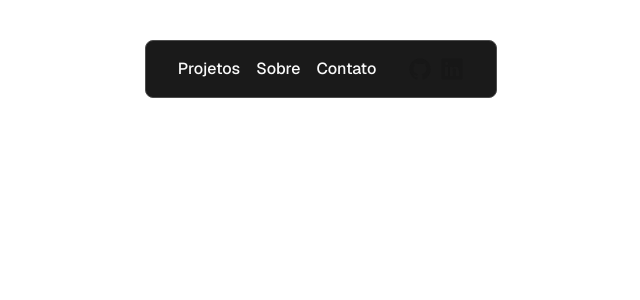
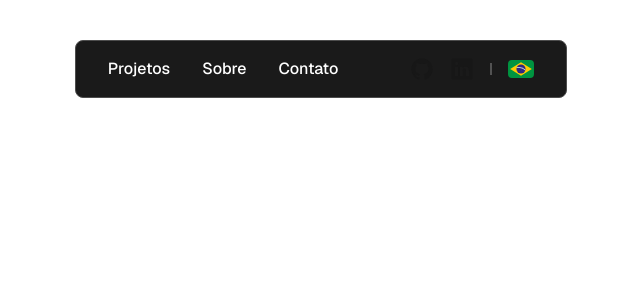
Before and after one commit to guilhermedkdk/portfolio, a Next.js app: page / in a window 1280 px wide. Shown: the top 300 px of the page, without its empty margins (319-959 px from the left). Built offline with nearby package versions, Linux system fonts and the light colour scheme.

Commit message:
style: add brazil flag to future button for language exchange

```diff
--- /dev/null
+++ b/prettier.config.js
@@ -0,0 +1,3 @@
+module.exports = {
+  plugins: ["prettier-plugin-tailwindcss"]
+};
--- a/src/_components/Navbar.tsx
+++ b/src/_components/Navbar.tsx
@@ -1,5 +1,6 @@
 "use client";
 
+import Image from "next/image";
 import Link from "next/link";
 import { IoLogoGithub, IoLogoLinkedin } from "react-icons/io5";
 
@@ -9,25 +10,43 @@ export const Navbar = ({
   navItems: Array<{ name: string; link: string }>;
 }) => {
   return (
-    <nav className="border-dark-700 bg-dark-200 fixed inset-x-0 top-10 z-[5] mx-auto flex max-w-fit items-center justify-between gap-8 rounded-lg border px-8 py-4">
-      <div className="flex space-x-4">
+    <nav className="border-dark-700 bg-dark-200 fixed inset-x-0 top-10 z-[5] mx-auto flex max-w-fit items-center justify-between gap-18 rounded-lg border px-8 py-4">
+      <div className="flex space-x-8">
         {navItems.map((navItem, index) => (
           <Link
             key={`link-${index}`}
             href={navItem.link}
-            className="relative flex space-x-1 text-neutral-50 hover:text-neutral-300"
+            className="text-white transition-opacity duration-200 hover:opacity-70"
           >
-            <span className="hidden font-medium sm:block">{navItem.name}</span>
+            <span className="font-medium sm:block">{navItem.name}</span>
           </Link>
         ))}
       </div>
-      <div className="flex space-x-2">
-        <Link href="https://github.com/guilhermedkdk" target="_blank">
+      <div className="flex items-center space-x-4">
+        <Link
+          href="https://github.com/guilhermedkdk"
+          target="_blank"
+          className="transition-opacity duration-200 hover:opacity-70"
+        >
           <IoLogoGithub size={24} />
         </Link>
-        <Link href="https://linkedin.com/in/guilhermeperesdev" target="_blank">
+        <Link
+          href="https://linkedin.com/in/guilhermeperesdev"
+          target="_blank"
+          className="transition-opacity duration-200 hover:opacity-70"
+        >
           <IoLogoLinkedin size={24} />
         </Link>
+        <div className="h-3 w-0.5 bg-neutral-600" />
+        <button className="cursor-pointer transition-opacity duration-200 hover:opacity-40">
+          <Image
+            src="/brazil.svg"
+            alt="Bandeira do Brasil"
+            width={26}
+            height={26}
+            className="rounded-sm"
+          />
+        </button>
       </div>
     </nav>
   );
```
Also changed, not shown: public/brazil.svg (added), 1 other file (tests, documents, lock files or other folders).
